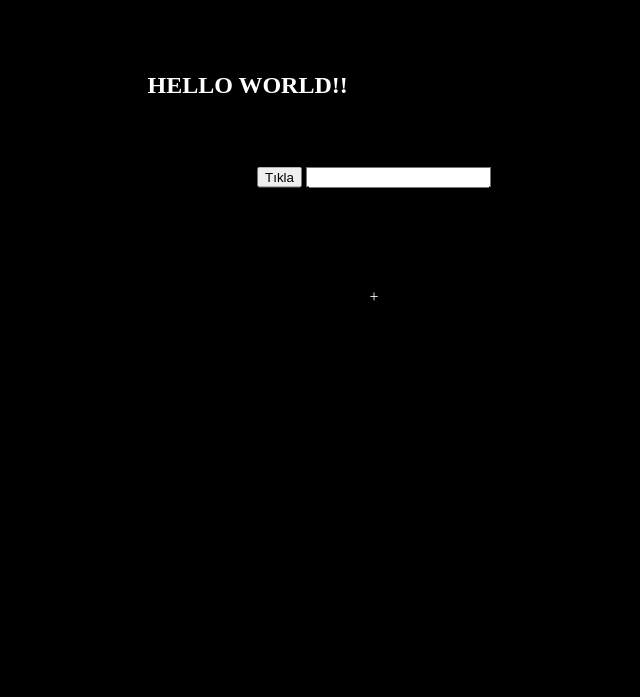
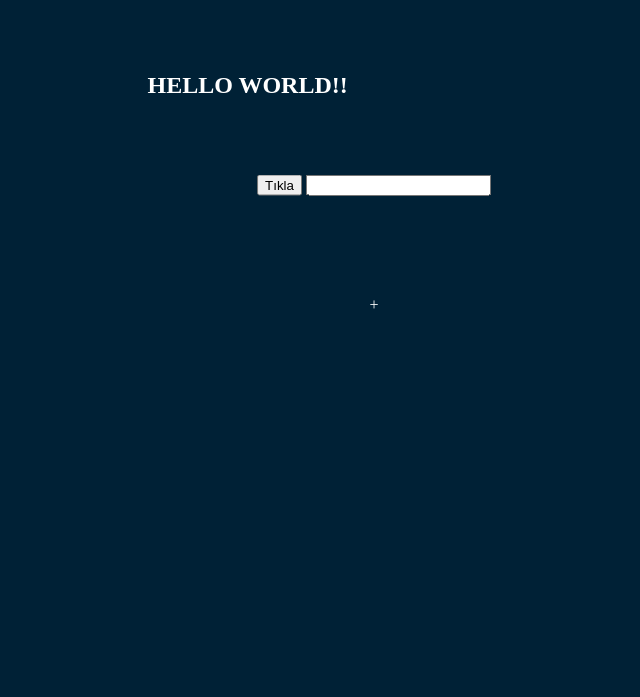
Before and after one commit to Oguz-pixel/Deneme_sitesi, a plain HTML site: page index.html in a window 1280 px wide. Shown: the part 103-800 px from the top of the page, without its empty margins (266-906 px from the left). Drawn offline with Linux system fonts and the light colour scheme.

Commit message:
Update index.html

```diff
--- a/index.html
+++ b/index.html
@@ -4,7 +4,7 @@
     <meta charset="UTF-8">
     <title>Site_Denemesi[1]</title>
 </head>
-<body style="background-color:black; color:white;">
+<body style="background-color:rgb(0, 33, 54); color:white;">
 
 
     <div style="position: relative; height: 300px;">
@@ -21,7 +21,7 @@
         left:40%;
         transform: translate(-50%, -50%);"
         >HELLO WORLD!!</h2>
-    </div>
+
 
         <div style="
         position: absolute;
@@ -39,11 +39,10 @@
         top: 50vh;
         left: 50%;
         transform: translate(-50%, -50%);
-    background: black;
-    color: white;
         padding: 20px;
-    ">
-    +</div>
+        ">+
+        </div>
+    </div>
 
 
 <script>
```
Lines whose indentation alone changed are shown as unchanged.
